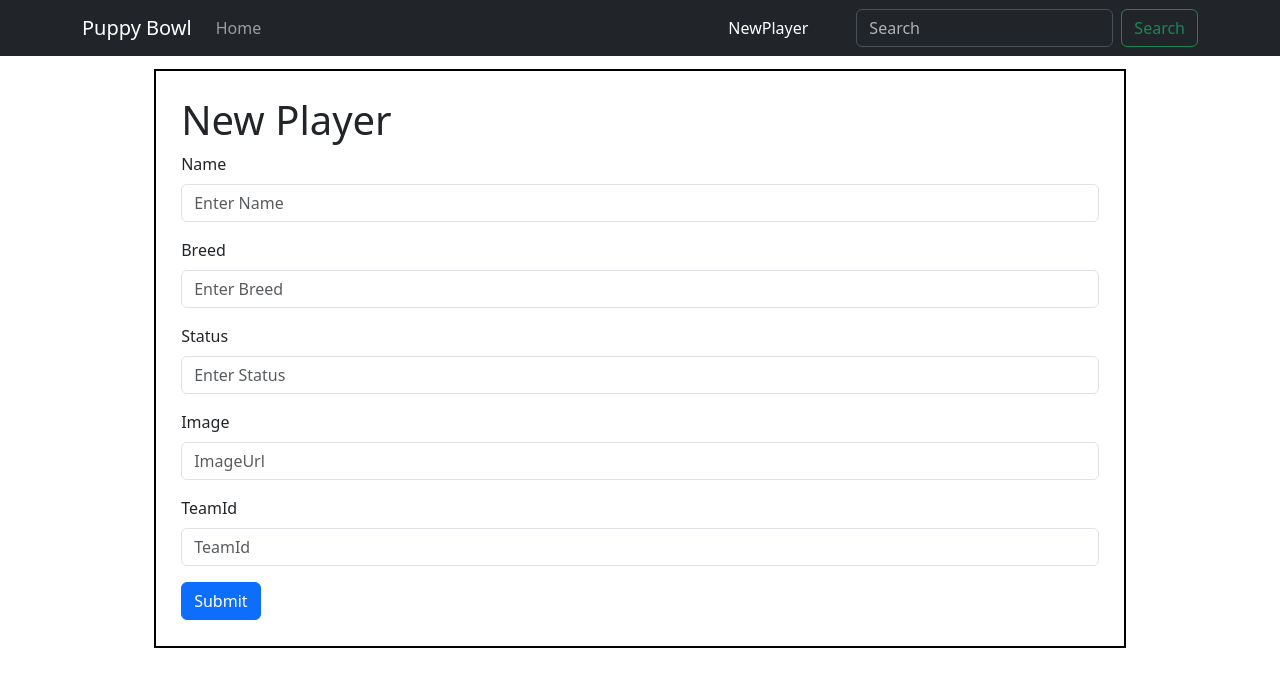
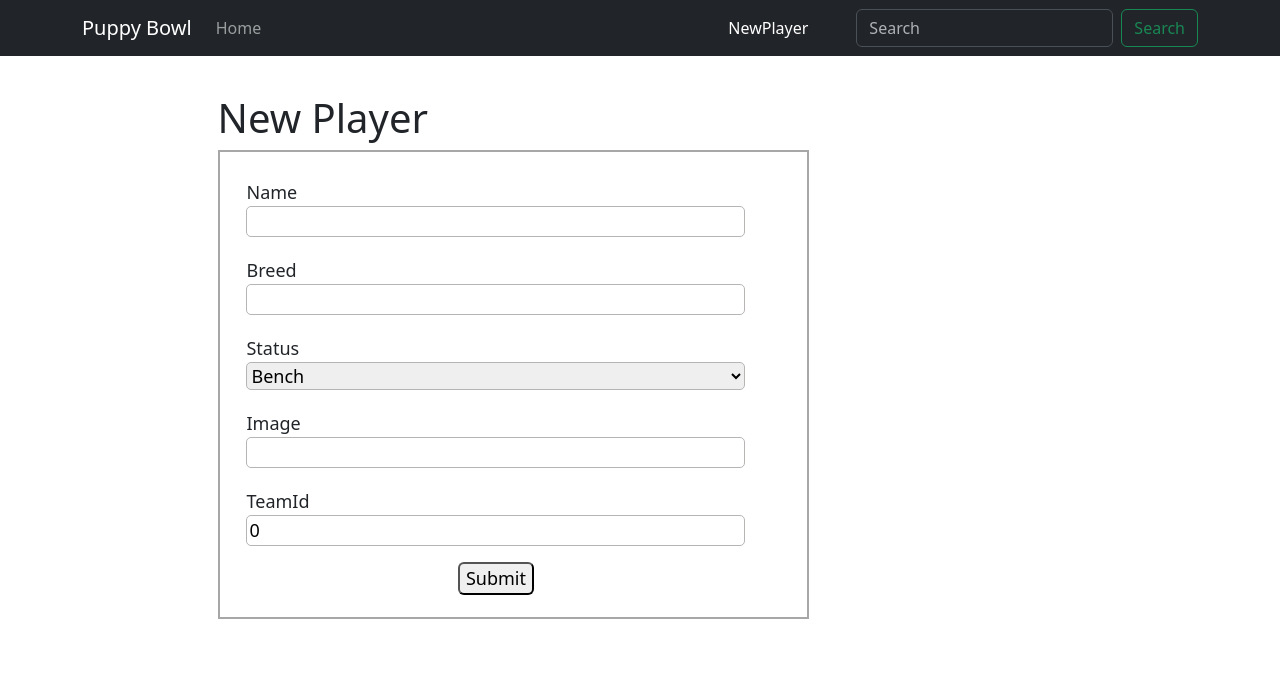
Before and after one commit to preethirmani/Puppy-Bowl-React, a React (Vite) app: page /newPlayer in a window 1280 px wide. Shown: the top 686 px of the page. Built offline with nearby package versions, Linux system fonts and the light colour scheme.

Commit message:
newPlayer implemented

```diff
--- a/src/API/ajaxHelpers.js
+++ b/src/API/ajaxHelpers.js
@@ -21,3 +21,30 @@ export const fetchSinglePlayer = async (id) => {
     console.log(error);
   }
 }
+
+export const createNewPlayer = async(newPlayer) => {
+  try{
+    console.log('NewPlayer:', newPlayer);
+    const response = await fetch(`${API_URL}`,
+    {
+      method : 'POST',
+      headers : {
+        'Content-Type' : 'application/json'
+      },
+      body : JSON.stringify({
+
+        name : newPlayer.name,
+        breed : newPlayer.breed,
+        status : newPlayer.status,
+        imageUrl : newPlayer.imageUrl,
+        teamId : newPlayer.teamId
+
+      }),
+    });
+    const result = await response.json();
+    console.log(result);
+
+  }catch(error) {
+    console.log(error);
+  }
+}
--- a/src/components/NewPlayer.jsx
+++ b/src/components/NewPlayer.jsx
@@ -1,41 +1,84 @@
-import Button from 'react-bootstrap/Button';
-import Form from 'react-bootstrap/Form';
+import { useState } from 'react';
+import { createNewPlayer } from '../API/ajaxHelpers';
+import { useNavigate } from 'react-router';
 import '../index.css';
 
+
 const NewPlayer = () => {
+
+  const [newPlayer, setNewPlayer] = useState({
+    name : '',
+    breed : '',
+    status : 'bench',
+    imageUrl : '',
+    teamId : 0
+  });
+  const [error, setError] = useState(null);
+
+  const navigate = useNavigate();
+
+
+
+
+  function submitHandler(e) {
+    e.preventDefault();
+    createNewPlayer(newPlayer);
+    navigate('/');
+  }
   return (
 
   <div className='form-container'>
     <h1>New Player</h1>
-    <Form>
-        <Form.Group className="mb-3" >
-          <Form.Label>Name</Form.Label>
-          <Form.Control type="text" placeholder="Enter Name" />
-        </Form.Group>
-        <Form.Group className="mb-3" >
-          <Form.Label>Breed</Form.Label>
-          <Form.Control type="text" placeholder="Enter Breed" />
-        </Form.Group>
+    <form onSubmit={submitHandler} className='newPlayer-form'>
+      <label > Name
+        <input type='text' name="name" value={newPlayer.name}
+        onChange={(e) => setNewPlayer({
+          ...newPlayer,
+          [e.target.name]:e.target.value})}/>
+      </label>
+      < br />
+      <label > Breed
+        <input type='text' name='breed'
+         value={newPlayer.breed}
+         onChange={(e) => setNewPlayer({
+          ...newPlayer,
+          [e.target.name]:e.target.value
+         })}/>
+      </label>
+       < br />
+      <label > Status
+        <select name='status'  value={newPlayer.status}
+        onChange={(e) => setNewPlayer({
+            ...newPlayer,
+            status:e.target.value
+          })}>
+          <option>Bench</option>
+          <option>Field</option>
+        </select>
 
-        <Form.Group className="mb-3" >
-          <Form.Label>Status</Form.Label>
-          <Form.Control type="text" placeholder="Enter Status" />
-        </Form.Group>
+      </label>
+       < br />
+       <label > Image
+        <input type='text' name='imageUrl'
+        onChange={(e) => setNewPlayer({
+          ...newPlayer,
+          [e.target.name]:e.target.value
+        })}
+        value={newPlayer.imageUrl} />
+      </label>
+       < br />
+       <label > TeamId
+        <input type='text' name="teamId"
+        value={newPlayer.teamId}
+        onChange={(e) => setNewPlayer({
+          ...newPlayer,
+          [e.target.name]:e.target.value
+        })}/>
+      </label>
+       < br />
+       <button className='newplayer-submit'>Submit</button>
+    </form>
 
-        <Form.Group className="mb-3" >
-          <Form.Label>Image</Form.Label>
-          <Form.Control type="text" placeholder="ImageUrl" />
-        </Form.Group>
-
-        <Form.Group className="mb-3" >
-          <Form.Label>TeamId</Form.Label>
-          <Form.Control type="text" placeholder="TeamId" />
-        </Form.Group>
-
-        <Button variant="primary" type="submit">
-          Submit
-        </Button>
-      </Form>
   </div>
 
 
--- a/src/index.css
+++ b/src/index.css
@@ -41,7 +41,31 @@ body{
 }
 
 .form-container{
-  border: 2px solid black;
-  margin: 1% 12%;
+  margin: 1% 15%;
   padding: 2%;
 }
+
+.newPlayer-form {
+width: 70%;
+border : 2px solid rgb(168, 167, 167);
+ padding: 2%;
+}
+
+ label {
+  margin: 10px;
+  font-size: large;
+  width: 100%;
+ }
+ input, select{
+  display: block;
+  width: 90%;
+  border: 1px solid rgb(183, 180, 180);
+  border-radius: 5px;
+ }
+
+ .newplayer-submit {
+
+  margin: 1% 40%;
+  border-radius: 6px;
+  font-size: large;
+ }
```
